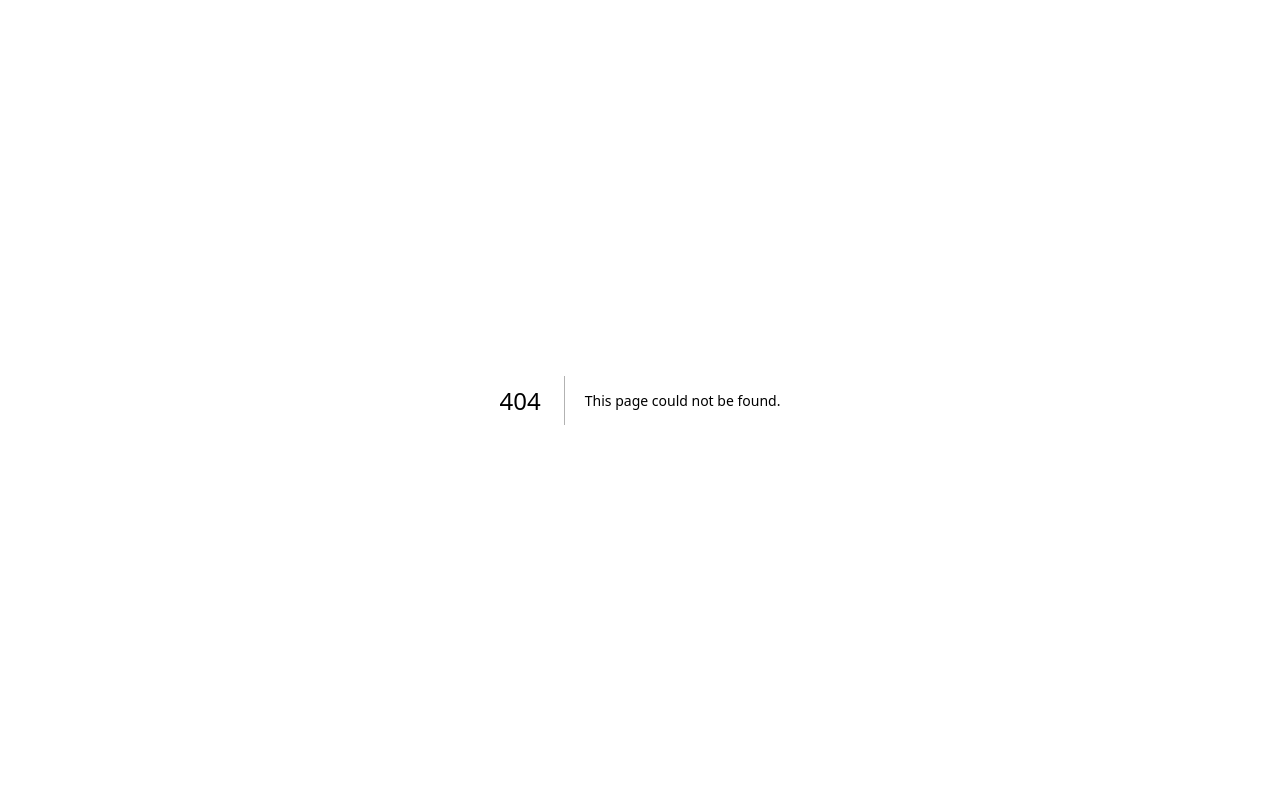
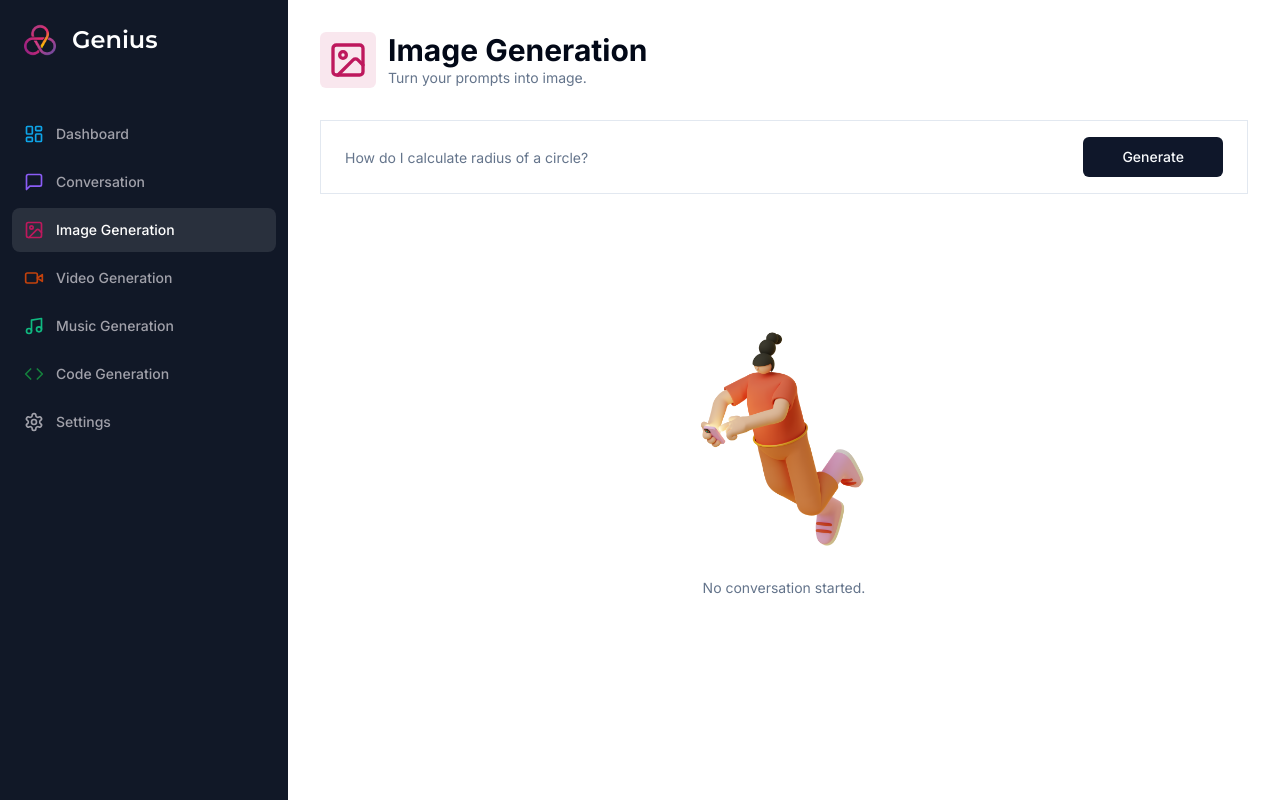
Before and after one commit to pmitja/ai-saas-nextjs, a Next.js app: page /image in a window 1280 px wide. Before the commit this address had no page. Built offline with nearby package versions, Linux system fonts and the light colour scheme.

Commit message:
Added the image page and constants for image prompt.

```diff
--- /dev/null
+++ b/app/(dashboard)/(routes)/image/constants.ts
@@ -0,0 +1,47 @@
+import * as z from "zod";
+
+export const formSchema = z.object({
+  prompt: z.string().min(1, {
+    message: "Photo prompt is required",
+  }),
+  amount: z.string().min(1),
+  resolution: z.string().min(1),
+});
+
+export const amountOptions = [
+  {
+    value: "1",
+    label: "1 Photo",
+  },
+  {
+    value: "2",
+    label: "2 Photos",
+  },
+  {
+    value: "3",
+    label: "3 Photos",
+  },
+  {
+    value: "4",
+    label: "4 Photos",
+  },
+  {
+    value: "5",
+    label: "5 Photos",
+  },
+];
+
+export const resolutionOptions = [
+  {
+    value: "256x256",
+    label: "256x256",
+  },
+  {
+    value: "512x512",
+    label: "512x512",
+  },
+  {
+    value: "1024x1024",
+    label: "1024x1024",
+  },
+];
--- /dev/null
+++ b/app/(dashboard)/(routes)/image/page.tsx
@@ -0,0 +1,131 @@
+"use client";
+
+import { useState } from "react";
+import { ImageIcon } from "lucide-react";
+import { useForm } from "react-hook-form";
+import * as z from "zod";
+import { zodResolver } from "@hookform/resolvers/zod";
+import axios from "axios";
+import { useRouter } from "next/navigation";
+import { ChatCompletionRequestMessage } from "openai";
+import { cn } from "@/lib/utils";
+
+import Heading from "@/components/heading";
+import { Form, FormControl, FormField, FormItem } from "@/components/ui/form";
+import { Input } from "@/components/ui/input";
+import { Button } from "@/components/ui/button";
+import { Empty } from "@/components/empty";
+import { Loader } from "@/components/loader";
+import { UserAvatar } from "@/components/user-avatar";
+import { BotAvatar } from "@/components/bot-avatar";
+
+import { formSchema } from "./constants";
+
+const ImagePage = () => {
+  const router = useRouter();
+  const [messages, setMessages] = useState<ChatCompletionRequestMessage[]>([]);
+
+  const form = useForm<z.infer<typeof formSchema>>({
+    resolver: zodResolver(formSchema),
+    defaultValues: {
+      prompt: "",
+    },
+  });
+
+  const isLoading = form.formState.isSubmitting;
+
+  const onSubmit = async (values: z.infer<typeof formSchema>) => {
+    try {
+      const userMessage: ChatCompletionRequestMessage = {
+        role: "user",
+        content: values.prompt,
+      };
+
+      const newMessages = [...messages, userMessage];
+
+      const response = await axios.post("/api/conversation", {
+        messages: newMessages,
+      });
+
+      setMessages((current) => [...current, userMessage, response.data]);
+      form.reset();
+    } catch (error: any) {
+      //TODO: Open Pro modal
+      console.log(error);
+    } finally {
+      router.refresh();
+    }
+  };
+
+  return (
+    <div>
+      <Heading
+        title="Image Generation"
+        description="Turn your prompts into image."
+        icon={ImageIcon}
+        iconColor="text-pink-700"
+        bgColor="bg-pink-700/10"
+      />
+      <div className="px-4 lg:px-8">
+        <div>
+          <Form {...form}>
+            <form
+              onSubmit={form.handleSubmit(onSubmit)}
+              className="rounder-lg border w-full p-4 px-3 md:px-6 focus-within:shadow-sm grid grid-cols-12 gap-2"
+            >
+              <FormField
+                name="prompt"
+                render={({ field }) => (
+                  <FormItem className="col-span-12 lg:col-span-10">
+                    <FormControl className="m-0 p-0">
+                      <Input
+                        className="border-0 outline-none focus-visible:ring-0 focus-visible:ring-transparent"
+                        disabled={isLoading}
+                        placeholder="How do I calculate radius of a circle?"
+                        {...field}
+                      />
+                    </FormControl>
+                  </FormItem>
+                )}
+              />
+              <Button
+                className="col-span-12 lg:col-span-2 w-full"
+                disabled={isLoading}
+              >
+                Generate
+              </Button>
+            </form>
+          </Form>
+        </div>
+        <div className="space-y-4 mt-4">
+          {isLoading && (
+            <div className="p-8 rounded-lg w-full flex items-center justify-center bg-muted">
+              <Loader />
+            </div>
+          )}
+          {messages.length === 0 && !isLoading && (
+            <Empty label="No conversation started." />
+          )}
+          <div className="flex flex-col-reverse gap-y-4">
+            {messages.map((message, index) => (
+              <div
+                key={message.content}
+                className={cn(
+                  "p-8 w-full flex items-start gap-x-8 rounded-lg",
+                  message.role === "user"
+                    ? "bg-white border border-black/10"
+                    : "bg-muted"
+                )}
+              >
+                {message.role === "user" ? <UserAvatar /> : <BotAvatar />}
+                <p className="text-sm">{message.content}</p>
+              </div>
+            ))}
+          </div>
+        </div>
+      </div>
+    </div>
+  );
+};
+
+export default ImagePage;
```
